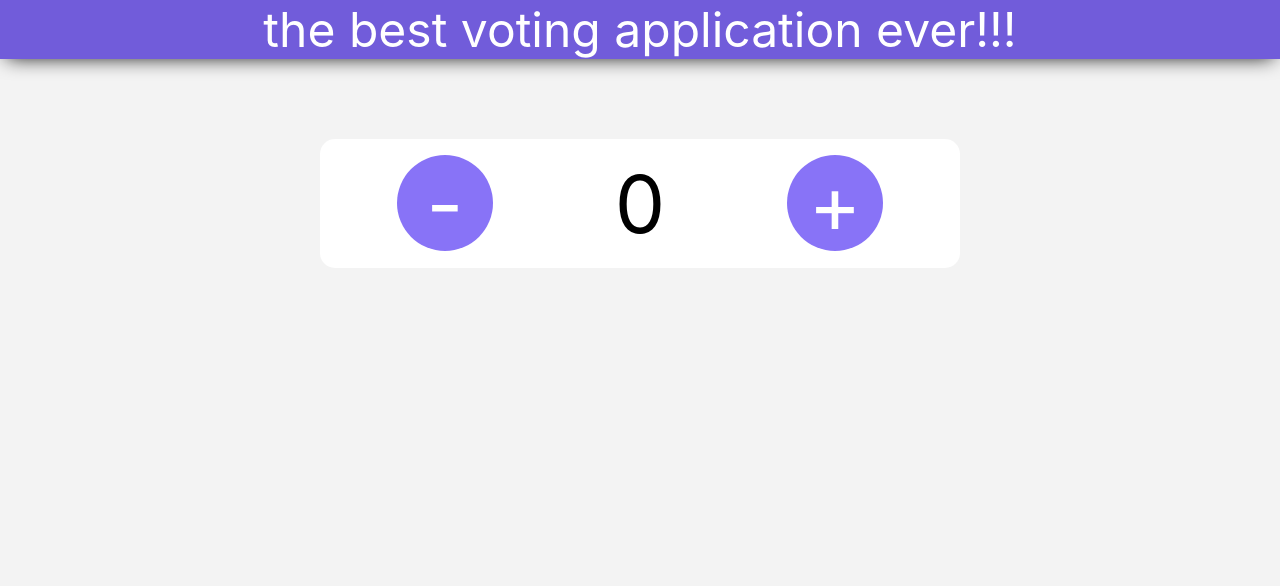
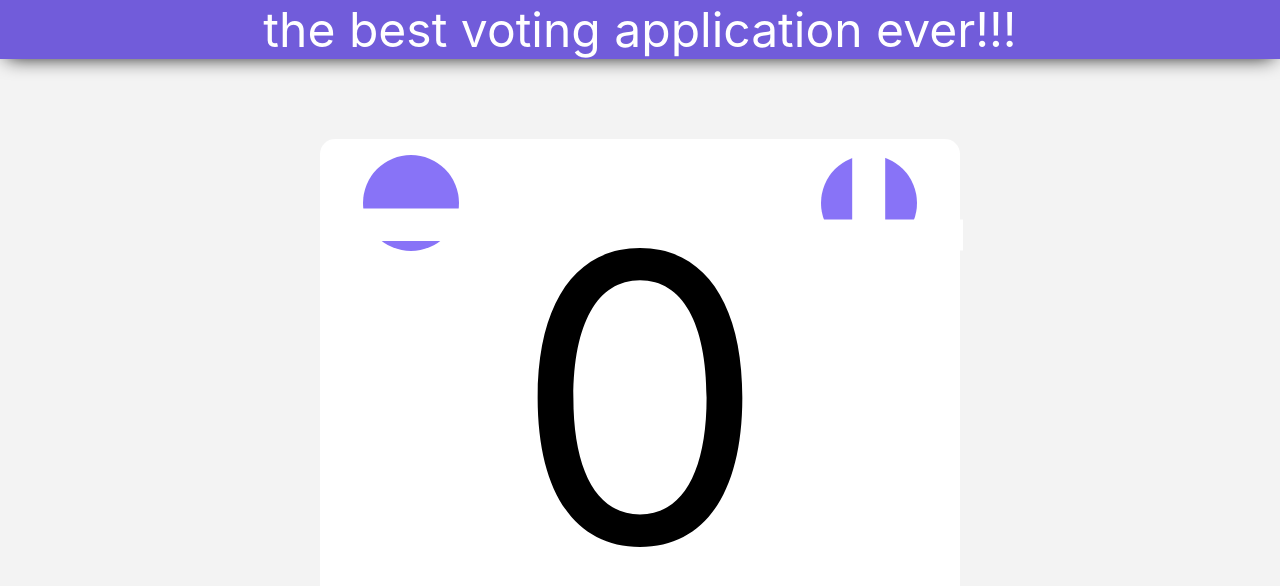
Before and after one commit to BartoszWrobel591/simple-react-app, a React (Create React App) app: page / in a window 1280 px wide. Shown: the top 586 px of the page. Built offline with nearby package versions, Linux system fonts and the light colour scheme.

Commit message:
Update _font.scss

```diff
--- a/src/styles/_font.scss
+++ b/src/styles/_font.scss
@@ -1,2 +1,2 @@
-$font-size-lg: 5rem;
+$font-size-lg: 25rem;
 $font-size-md: 3rem;
```
